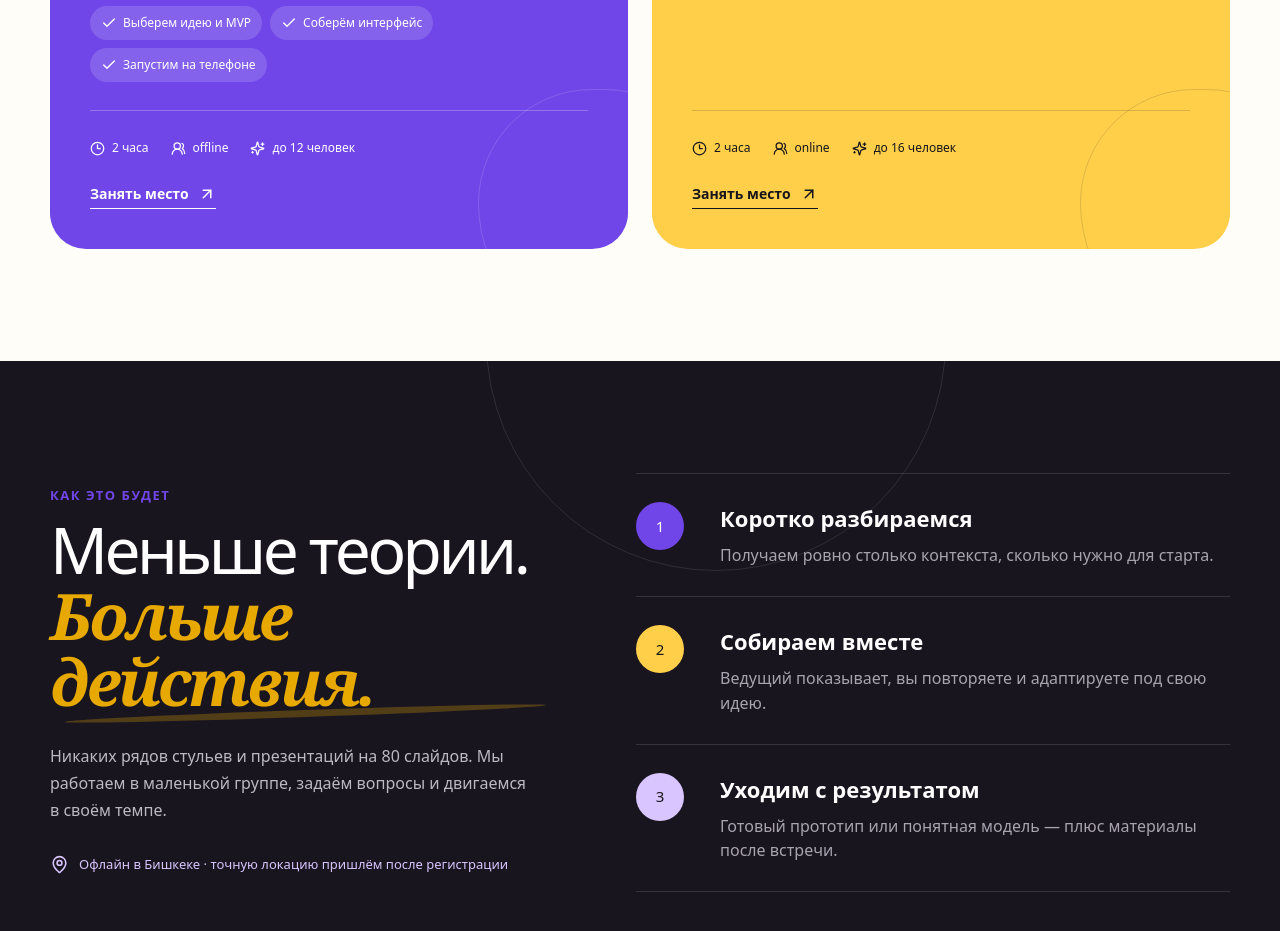
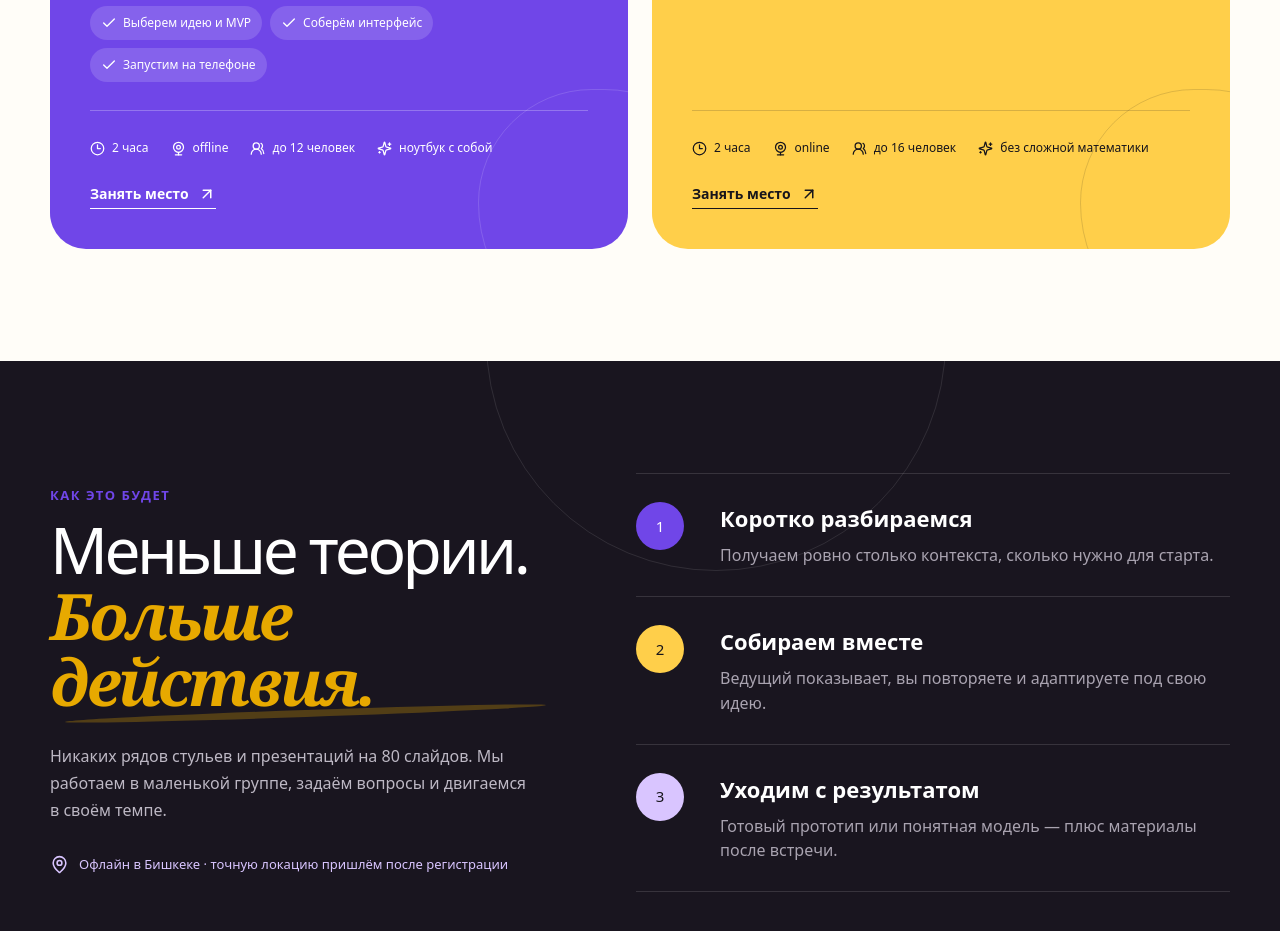
Before and after one commit to azholonov/masterclass_landing, a Next.js app: page / in a window 1280 px wide. Shown: the part 1560-2491 px from the top of the page. Built offline with nearby package versions, Linux system fonts and the light colour scheme.

Commit message:
added icon

```diff
--- a/app/page.tsx
+++ b/app/page.tsx
@@ -10,6 +10,7 @@ import {
   MapPin,
   Sparkles,
   UsersRound,
+  Webcam,
 } from "lucide-react";
 import { RegistrationForm } from "@/components/RegistrationForm";
 
@@ -114,8 +115,9 @@ export default function Home() {
                 </ul>
                 <div className="card-meta">
                   <span><Clock3 size={15} />{workshop.meta[0]}</span>
-                  <span><UsersRound size={15} />{workshop.meta[1]}</span>
-                  <span><Sparkles size={15} />{workshop.meta[2]}</span>
+                  <span><Webcam size={15} />{workshop.meta[1]}</span>
+                  <span><UsersRound size={15} />{workshop.meta[2]}</span>
+                  <span><Sparkles size={15} />{workshop.meta[3]}</span>
                 </div>
                 <a className="card-link" href="#registration">Занять место <ArrowUpRight size={18} /></a>
               </article>
```
